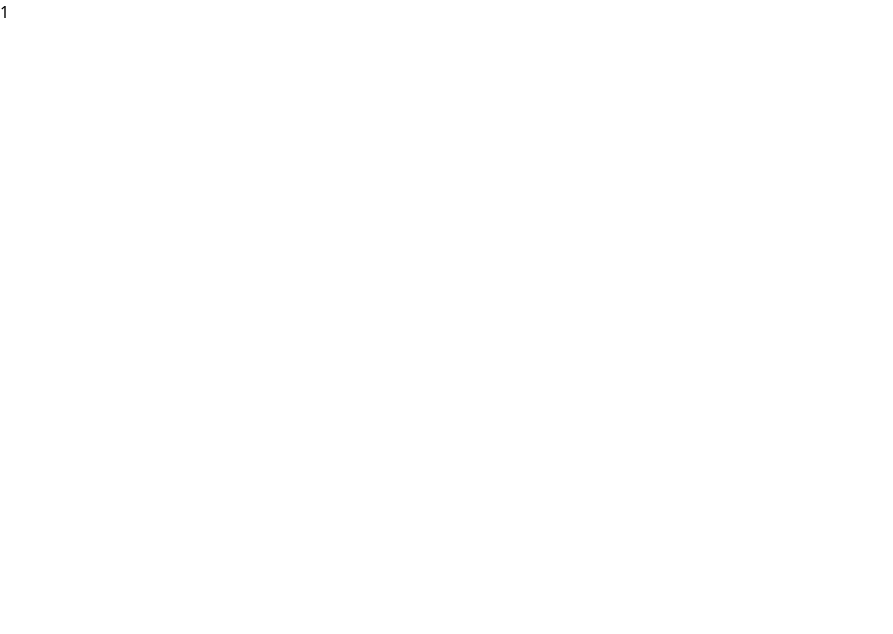
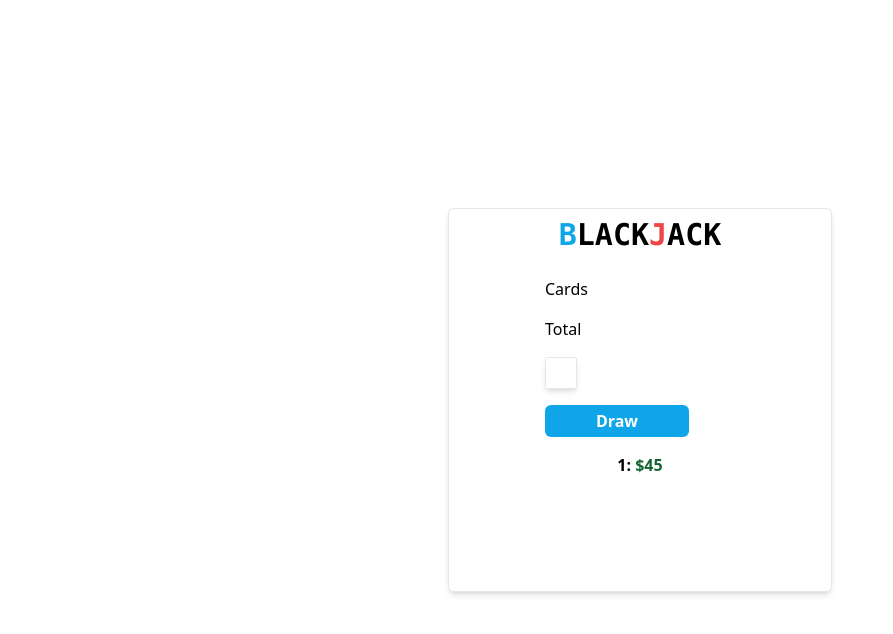
Before and after one commit to aziz-codes/react-black-jack-game, a React (Create React App) app: page /game/1 in a window 1280 px wide. Shown: the top 634 px of the page, without its empty margins (0-893 px from the left). Built offline with nearby package versions, Linux system fonts and the light colour scheme.

Commit message:
game component design

```diff
--- a/src/components/Game.jsx
+++ b/src/components/Game.jsx
@@ -1,10 +1,26 @@
-import React from 'react'
-import {useParams} from 'react-router-dom';
+import React,{useState} from "react";
+import { useParams } from "react-router-dom";
 const Game = () => {
-const {name} = useParams();
+  const { name } = useParams();
   return (
-    <div>{name}</div>
-  )
-}
+    <div className="flex w-full min-h-screen items-center justify-center">
+      <div className="w-96 h-96 border shadow-md rounded-md flex flex-col px-4 gap-4">
+        <div className="text-center p-2 font-bold font-mono text-3xl first-letter:text-sky-500 uppercase">
+          Black<span className="text-red-500">J</span>ack
+        </div>
+             <div className="content flex gap-4 flex-col ml-20 flex-1">
+             <div>Cards</div>
+             <h2>Total</h2>
+             <div className="h-8 w-8 shadow-md rounded-sm border"></div>
+             <button className="rounded-md border-none p-1 w-36 bg-sky-500 font-semibold text-white">Draw</button>
+             <button className="rounded-md border-none p-1 w-36 bg-sky-500 font-semibold text-white hidden">Replay</button>
 
-export default Game
+             </div>
+             <label className="flex-1 text-center font-semibold capitalize">{name}:  <span className="text-green-800">$45</span></label>
+
+      </div>
+    </div>
+  );
+};
+
+export default Game;
```
